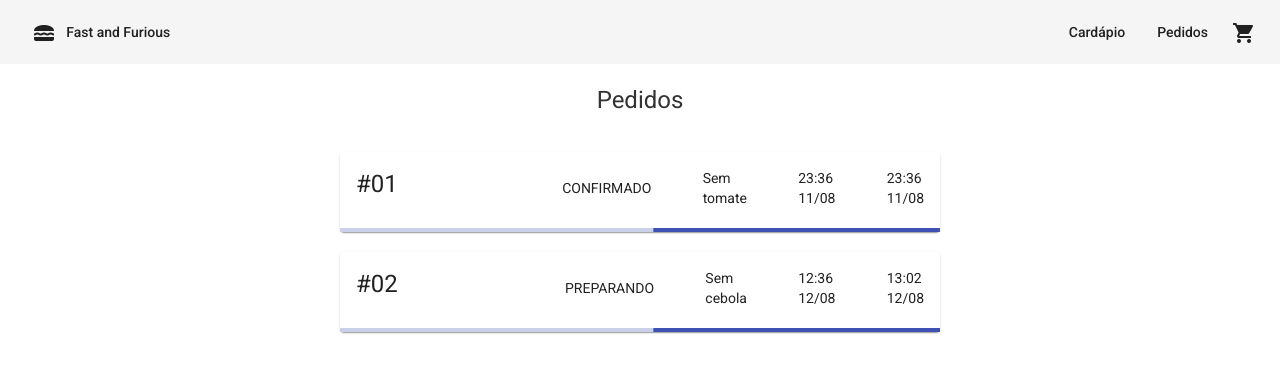
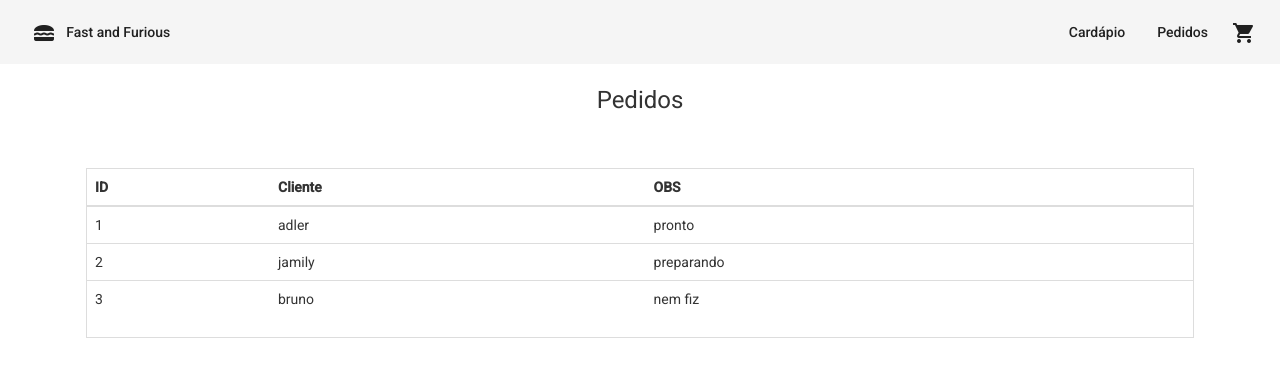
Before and after one commit to adleralves/fastfood, an Angular app: page /pedidos in a window 1280 px wide. Shown: the top 372 px of the page. Built offline with nearby package versions, Linux system fonts and the light colour scheme.

Commit message:
Implementação de services/model no componente Pedidos - v1.6

```diff
--- a/src/app/app.module.ts
+++ b/src/app/app.module.ts
@@ -1,4 +1,3 @@
-import { LancheService } from './cardapio/lanche.service';
 import { NgModule } from '@angular/core';
 import { FlexLayoutModule } from '@angular/flex-layout';
 import { MatButtonModule } from '@angular/material/button';
@@ -8,6 +7,7 @@ import { MatIconModule } from '@angular/material/icon';
 import { MatInputModule } from '@angular/material/input';
 import { MatProgressBarModule } from '@angular/material/progress-bar';
 import { MAT_SNACK_BAR_DEFAULT_OPTIONS, MatSnackBarModule } from '@angular/material/snack-bar';
+import { MatTableModule } from '@angular/material/table';
 import { MatToolbarModule } from '@angular/material/toolbar';
 import { BrowserModule } from '@angular/platform-browser';
 import { BrowserAnimationsModule } from '@angular/platform-browser/animations';
@@ -17,12 +17,15 @@ import { AppComponent } from './app.component';
 import { CardapioComponent } from './cardapio/cardapio.component';
 import { LancheItemComponent } from './cardapio/lanche-lista/lanche-item/lanche-item.component';
 import { LancheListaComponent } from './cardapio/lanche-lista/lanche-lista.component';
+import { LancheService } from './cardapio/lanche.service';
 import { CarrinhoItemComponent } from './carrinho/carrinho-item/carrinho-item.component';
 import { CarrinhoComponent } from './carrinho/carrinho.component';
+import { CarrinhoService } from './carrinho/carrinho.service';
 import { HeaderComponent } from './header/header.component';
 import { HomeComponent } from './home/home.component';
+import { PedidoService } from './pedidos/pedido.service';
 import { PedidosComponent } from './pedidos/pedidos.component';
-import { CarrinhoService } from './carrinho/carrinho.service';
+import { CdkColumnDef } from '@angular/cdk/table';
 
 @NgModule({
   declarations: [
@@ -48,11 +51,14 @@ import { CarrinhoService } from './carrinho/carrinho.service';
     MatSnackBarModule,
     MatFormFieldModule,
     MatInputModule,
-    MatProgressBarModule
+    MatProgressBarModule,
+    MatTableModule
   ],
   providers: [
-    [LancheService],
-    [CarrinhoService],
+    [LancheService,
+    CarrinhoService,
+    PedidoService,
+    CdkColumnDef],
     {provide: MAT_SNACK_BAR_DEFAULT_OPTIONS, useValue: {duration: 2500}}
   ],
   bootstrap: [AppComponent],
--- a/src/app/cardapio/lanche-lista/lanche-item/lanche-item.component.html
+++ b/src/app/cardapio/lanche-lista/lanche-item/lanche-item.component.html
@@ -8,8 +8,7 @@
   <mat-card-content>
     <mat-card-title> {{ lanche.nome }} </mat-card-title>
     <span class="example-spacer"></span>
-    <mat-icon class="star_color">star</mat-icon><mat-icon class="star_color">star</mat-icon><mat-icon class="star_color">star</mat-icon><mat-icon class="star_color">star</mat-icon>
-    <mat-icon class="star_color">star_half</mat-icon>
+    <mat-icon class="star_color">star</mat-icon><mat-icon class="star_color">star</mat-icon><mat-icon class="star_color">star</mat-icon><mat-icon class="star_color">star</mat-icon><mat-icon class="star_color">star_half</mat-icon>
   </mat-card-content>
   <mat-card-content>{{ lanche.descricao }}</mat-card-content>
   <mat-card-actions align="end">
--- /dev/null
+++ b/src/app/pedidos/pedido.model.ts
@@ -0,0 +1,12 @@
+export class Pedido {
+  public id: number;
+  public cliente: string;
+  public obs: string;
+
+  constructor(id: number, cliente: string, obs: string) {
+    this.id = id;
+    this.cliente = cliente;
+    this.obs = obs;
+  }
+
+}
--- /dev/null
+++ b/src/app/pedidos/pedido.service.ts
@@ -0,0 +1,28 @@
+import { Injectable } from '@angular/core';
+import { Pedido } from './pedido.model';
+
+@Injectable()
+export class PedidoService {
+
+  pedidos: Pedido[] = [
+    new Pedido(
+      1,
+      'adler',
+      'pronto'
+    ),
+    new Pedido(
+      2,
+      'jamily',
+      'preparando'
+    ),
+    new Pedido(
+      3,
+      'bruno',
+      'nem fiz'
+    )
+  ];
+
+    getPedidos() {
+      return this.pedidos.slice();
+    }
+}
--- a/src/app/pedidos/pedidos.component.css
+++ b/src/app/pedidos/pedidos.component.css
@@ -6,17 +6,6 @@
   width: 100%;
 }
 
-.card {
-  width: 600px;
-  display: block;
-  margin-left: auto;
-  margin-right: auto;
-}
-
 .content {
   padding: 16px;
 }
-
-.content > mat-card {
-  margin-bottom: 16px;
-}
--- a/src/app/pedidos/pedidos.component.html
+++ b/src/app/pedidos/pedidos.component.html
@@ -1,50 +1,51 @@
 <br />
 <h1 class="text-center">Pedidos</h1>
 <br />
-<div class="center-block">
-  <mat-card class="card">
-    <mat-card-title-group>
-      <h1>#01</h1>
-      <span class="example-spacer"></span>
-      <span class="flex-spacer"></span>
+<div class="container">
+  <div class="content">
+    <div class="table-responsive table-bordered">
       <table class="table">
-        <tr>
-          <td>CONFIRMADO</td>
-          <td>⠀⠀⠀⠀⠀</td>
-          <td>Sem tomate</td>
-          <td>⠀⠀⠀⠀⠀</td>
-          <td>23:36 11/08</td>
-          <td>⠀⠀⠀⠀⠀</td>
-          <td>23:36 11/08</td>
-        </tr>
+        <thead>
+          <tr>
+            <th>ID</th>
+            <th>Cliente</th>
+            <th>OBS</th>
+          </tr>
+        </thead>
+        <tbody>
+          <tr *ngFor="let pedido of pedidos">
+            <td>{{ pedido.id }}</td>
+            <td>{{ pedido.cliente }}</td>
+            <td>{{ pedido.obs }}</td>
+          </tr>
+        </tbody>
       </table>
-    </mat-card-title-group>
-    <mat-card-footer>
-      <mat-progress-bar mode="indeterminate"></mat-progress-bar>
-    </mat-card-footer>
-  </mat-card>
+    </div>
+  </div>
 </div>
-<br />
-<div class="center-block">
-  <mat-card class="card">
-    <mat-card-title-group>
-      <h1>#02</h1>
-      <span class="example-spacer"></span>
-      <span class="flex-spacer"></span>
-      <table class="table">
-        <tr>
-          <td>PREPARANDO</td>
-          <td>⠀⠀⠀⠀⠀</td>
-          <td>Sem cebola</td>
-          <td>⠀⠀⠀⠀⠀</td>
-          <td>12:36 12/08</td>
-          <td>⠀⠀⠀⠀⠀</td>
-          <td>13:02 12/08</td>
-        </tr>
+
+<!--<div class="container">
+  <div class="content">
+    <div >
+      <table mat-table class="mat-elevation-z8">
+        <ng-container >
+          <th mat-header-cell *matHeaderCellDef>id</th>
+          <td mat-cell *matRowDef="let pedido">{{ pedido.id }}</td>
+        </ng-container>
+
+        <ng-container matColumnDef="cliente">
+          <th mat-header-cell *matHeaderCellDef>cliente</th>
+          <td mat-cell *matRowDef="let pedido">{{ pedido.cliente }}</td>
+        </ng-container>
+
+        <ng-container matColumnDef="obs">
+          <th mat-header-cell *matHeaderCellDef>obs</th>
+          <td mat-cell *matRowDef="let pedido">{{ pedido.obs }}</td>
+        </ng-container>
+
+        <tr mat-header-row *matHeaderRowDef="displayedColumns"></tr>
+        <tr mat-row *ngFor="let pedido for pedidos; columns: displayedColumns"></tr>
       </table>
-    </mat-card-title-group>
-    <mat-card-footer>
-      <mat-progress-bar mode="indeterminate"></mat-progress-bar>
-    </mat-card-footer>
-  </mat-card>
-</div>
+    </div>
+  </div>
+</div>-->
--- a/src/app/pedidos/pedidos.component.ts
+++ b/src/app/pedidos/pedidos.component.ts
@@ -1,4 +1,6 @@
+import { Pedido } from './pedido.model';
 import { Component, OnInit } from '@angular/core';
+import { PedidoService } from './pedido.service';
 
 @Component({
   selector: 'app-pedidos',
@@ -6,8 +8,14 @@ import { Component, OnInit } from '@angular/core';
   styleUrls: ['./pedidos.component.css']
 })
 export class PedidosComponent implements OnInit {
+  pedidos: Pedido[] = [];
+  dataSource: Pedido;
 
-  constructor() { }
+  displayedColumns: string[] = ['id', 'cliente', 'obs'];
+  constructor(private pedidoService: PedidoService) {
+    this.pedidos = this.pedidoService.getPedidos();
+    console.log(this.pedidos);
+  }
 
   ngOnInit(): void {
   }
```
